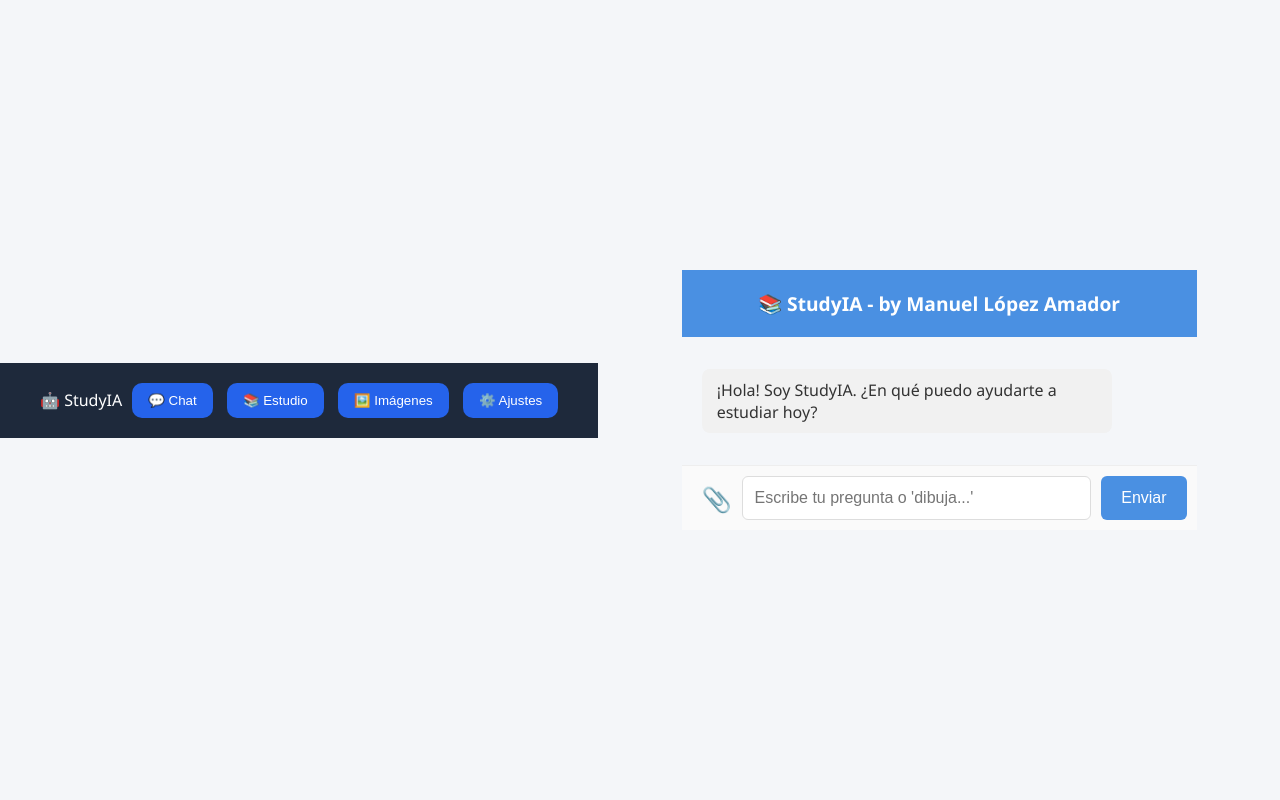
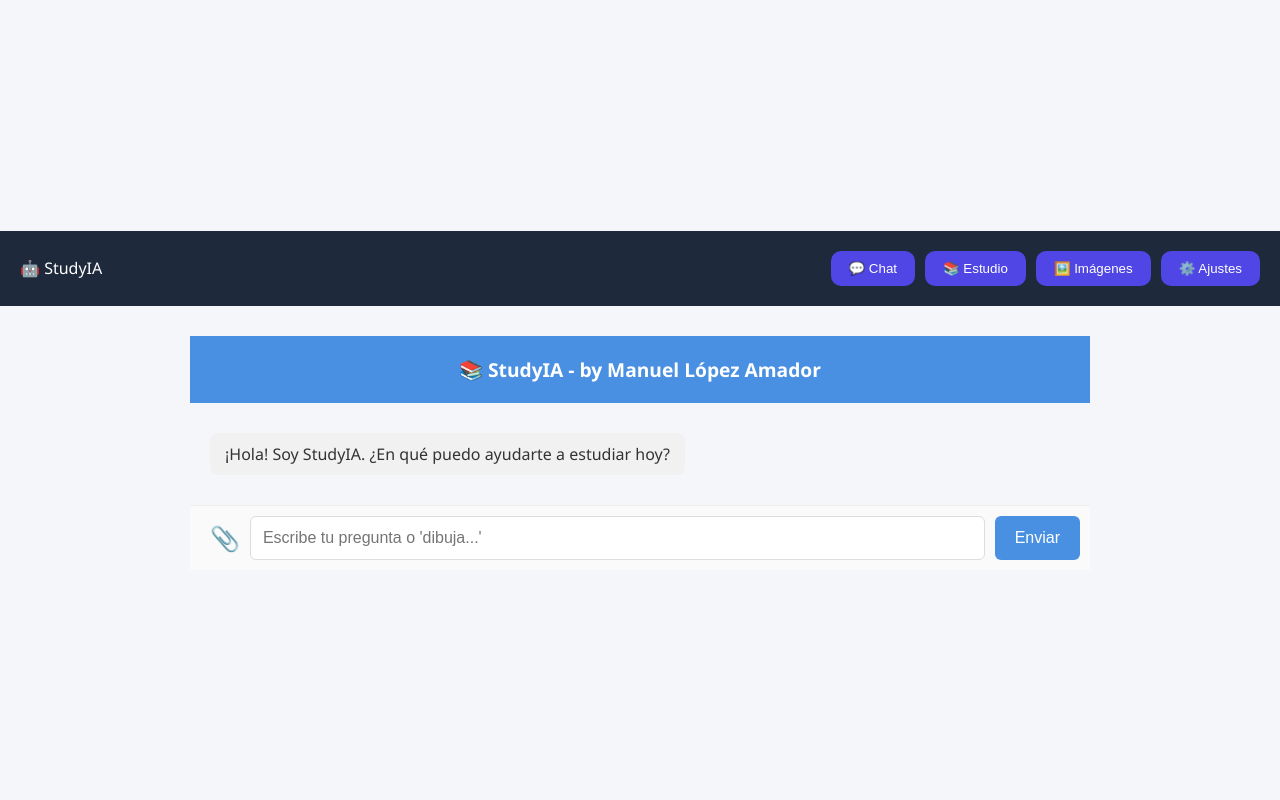
Before and after one commit to lopezamdormanuel/studyia-web, a Flask app: page / in a window 1280 px wide. Run offline with Flask 3, Linux system fonts and the light colour scheme.

Commit message:
Update style.css

```diff
--- a/static/style.css
+++ b/static/style.css
@@ -1,90 +1,110 @@
+*{
+    margin:0;
+    padding:0;
+    box-sizing:border-box;
+}
+
 body{
-    margin:0;
     font-family:Arial,sans-serif;
     background:#0f172a;
     color:white;
+    display:flex;
+    flex-direction:column;
+    align-items:center;
+    min-height:100vh;
 }
 
 header{
+    width:100%;
     background:#1e293b;
+    padding:20px;
     display:flex;
     justify-content:space-between;
     align-items:center;
-    padding:20px 40px;
 }
 
 header h1{
-    margin:0;
+    font-size:28px;
+}
+
+nav{
+    display:flex;
+    gap:10px;
 }
 
 nav button{
-    margin-left:10px;
-    background:#2563eb;
+    background:#4f46e5;
     color:white;
     border:none;
-    padding:10px 16px;
+    padding:10px 18px;
     border-radius:10px;
     cursor:pointer;
 }
 
 .container{
-    max-width:1000px;
-    margin:30px auto;
-    padding:20px;
+    width:100%;
+    max-width:900px;
+    margin-top:30px;
 }
 
 #chat-box{
-    background:#1e293b;
-    min-height:450px;
+    background:white;
+    color:black;
+    height:500px;
     border-radius:15px;
     padding:20px;
     overflow-y:auto;
+    margin-bottom:20px;
 }
 
 .message{
     padding:12px;
-    margin:12px 0;
     border-radius:12px;
+    margin:10px 0;
 }
 
 .user{
-    background:#2563eb;
+    background:#dbeafe;
     text-align:right;
 }
 
 .bot{
-    background:#334155;
+    background:#f3f4f6;
 }
 
 .acciones{
-    margin:20px 0;
-    display:flex;
-    flex-wrap:wrap;
+    display:grid;
+    grid-template-columns:repeat(4,1fr);
     gap:10px;
+    margin-bottom:20px;
 }
 
 .acciones button{
-    background:#475569;
+    background:#2563eb;
+    color:white;
+    border:none;
+    padding:12px;
+    border-radius:10px;
+    cursor:pointer;
 }
 
-.entrada{
+.input-area{
     display:flex;
     gap:10px;
 }
 
-.entrada input{
+.input-area input{
     flex:1;
-    padding:15px;
+    padding:14px;
     border-radius:10px;
     border:none;
-    font-size:16px;
 }
 
-.entrada button{
-    background:#2563eb;
+.input-area button{
+    background:#4f46e5;
+    color:white;
     border:none;
-    color:white;
-    padding:15px 20px;
+    padding:14px 24px;
     border-radius:10px;
     cursor:pointer;
 }
```
